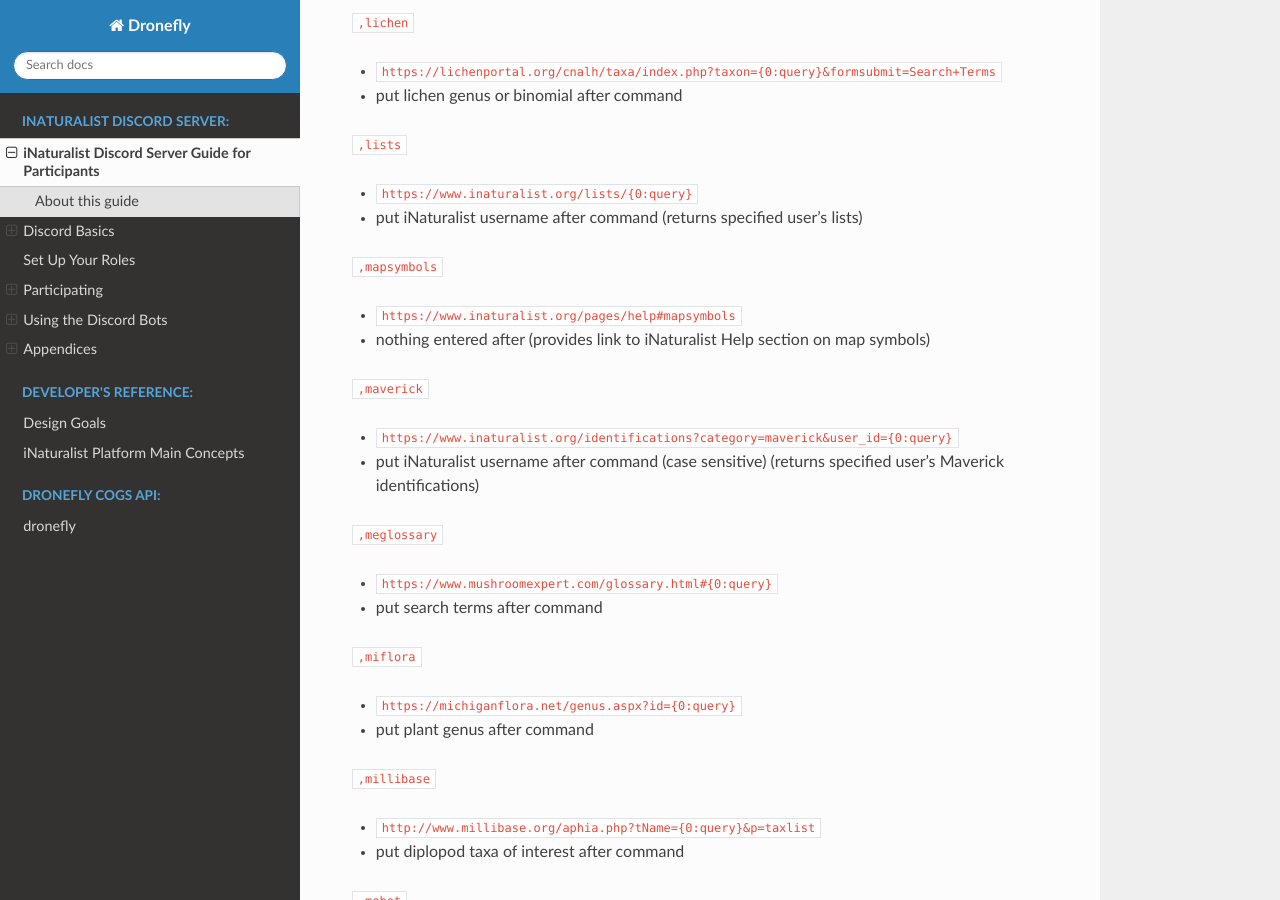
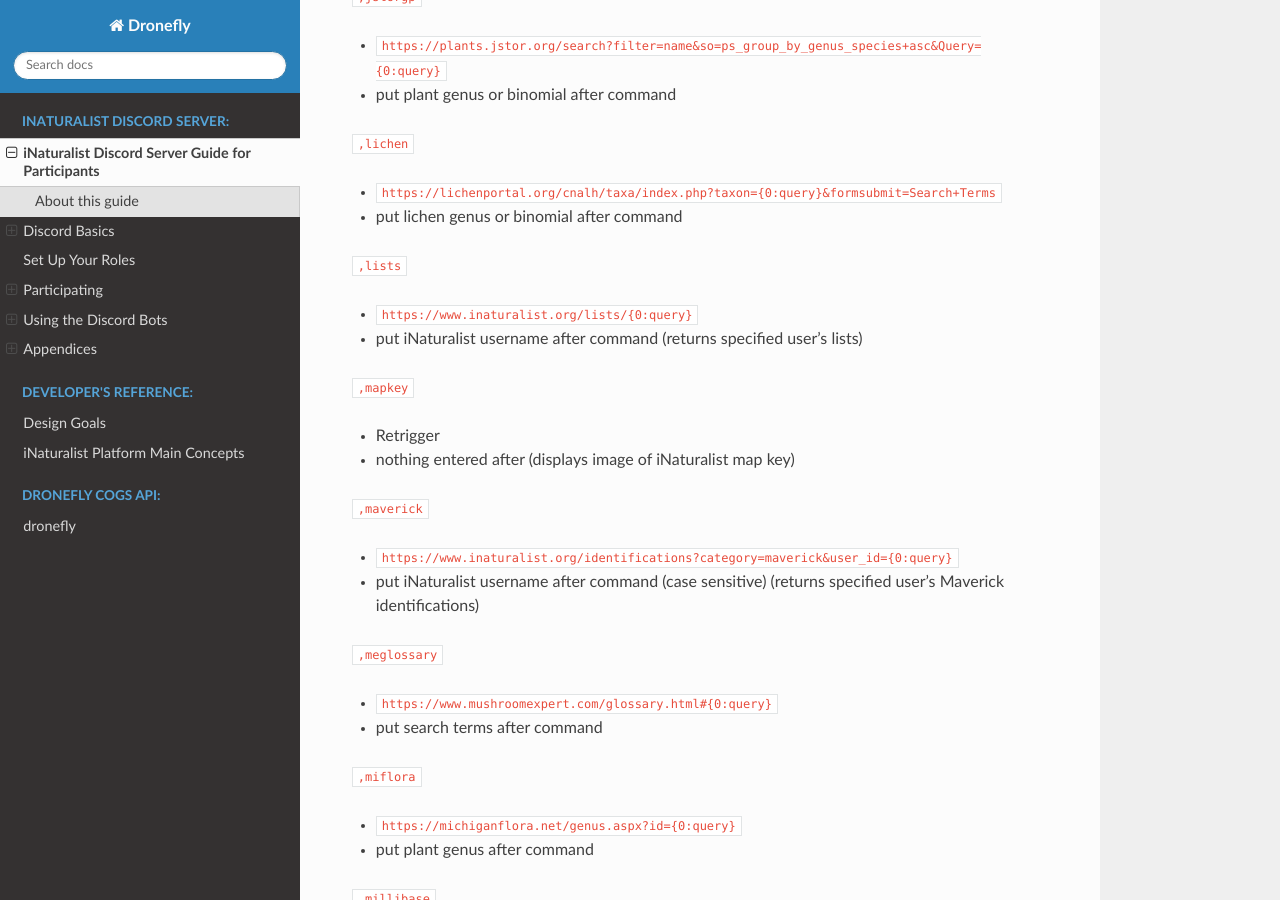
Before and after one commit to dronefly-garden/dronefly, a Sphinx documentation site: the page built from docs/guide_for_participants.rst, in a window 1280 px wide and 900 px high, scrolled down 22085 px. Built offline with Sphinx 7.4.7 and the Read the Docs theme 2.0.0, drawn with Linux system fonts in a browser that asks for light colours; some of the changed text lies outside the part shown.

Commit message:
Update guide_for_participants.rst
Replaced ,mapsymbols customcom with ,mapkey retrigger and added ,bonapkey retrigger to customcom list

```diff
--- a/docs/guide_for_participants.rst
+++ b/docs/guide_for_participants.rst
@@ -561,6 +561,11 @@
   support of quotes, exclusions, and bracketed clarifications: [geo], [ids], [inst],
   [researcher], [tax]
 
+``,bonapkey``
+
+- Retrigger
+- nothing entered after (displays image of BONAP key)
+
 ``,botanary``
 
 - ``https://davesgarden.com/guides/botanary/search.php?search_text={0:query}``
@@ -701,10 +706,10 @@
 - ``https://www.inaturalist.org/lists/{0:query}``
 - put iNaturalist username after command (returns specified user's lists)
 
-``,mapsymbols``
+``,mapkey``
 
-- ``https://www.inaturalist.org/pages/help#mapsymbols``
-- nothing entered after (provides link to iNaturalist Help section on map symbols)
+- Retrigger
+- nothing entered after (displays image of iNaturalist map key)
 
 ``,maverick``
 
```
